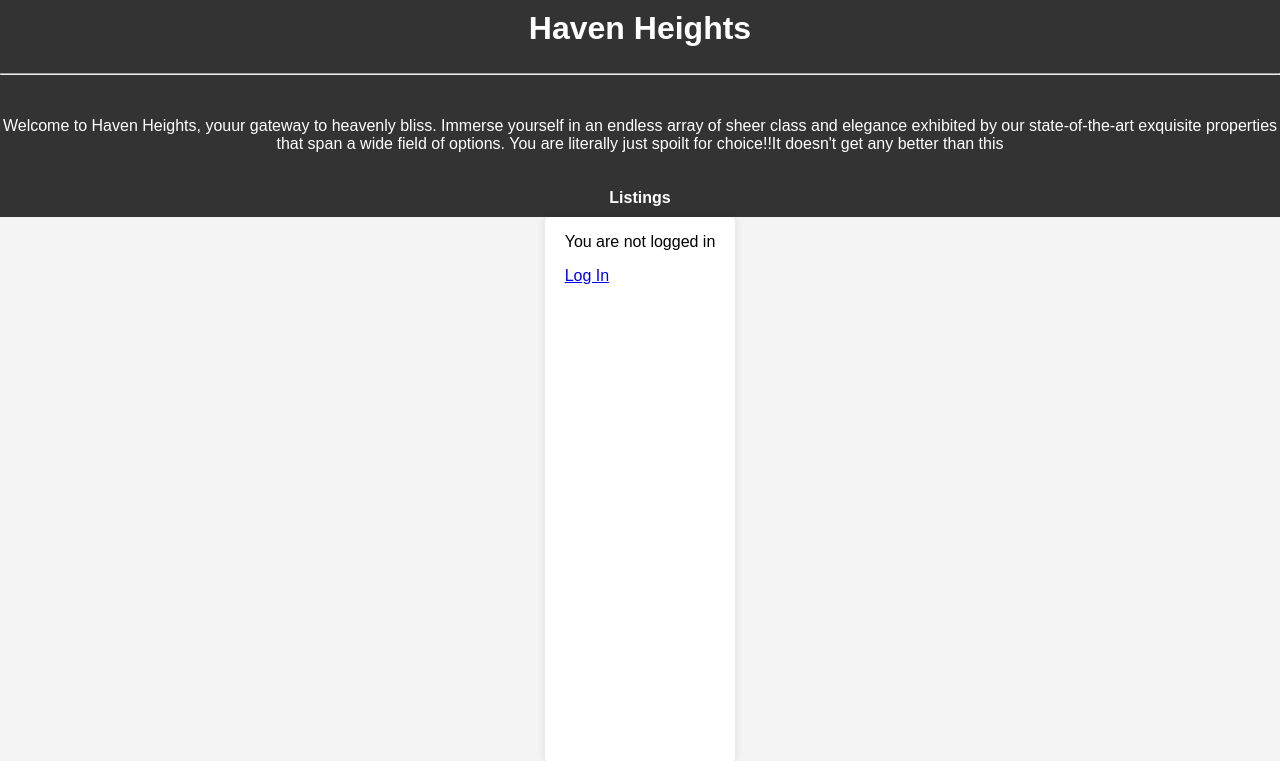
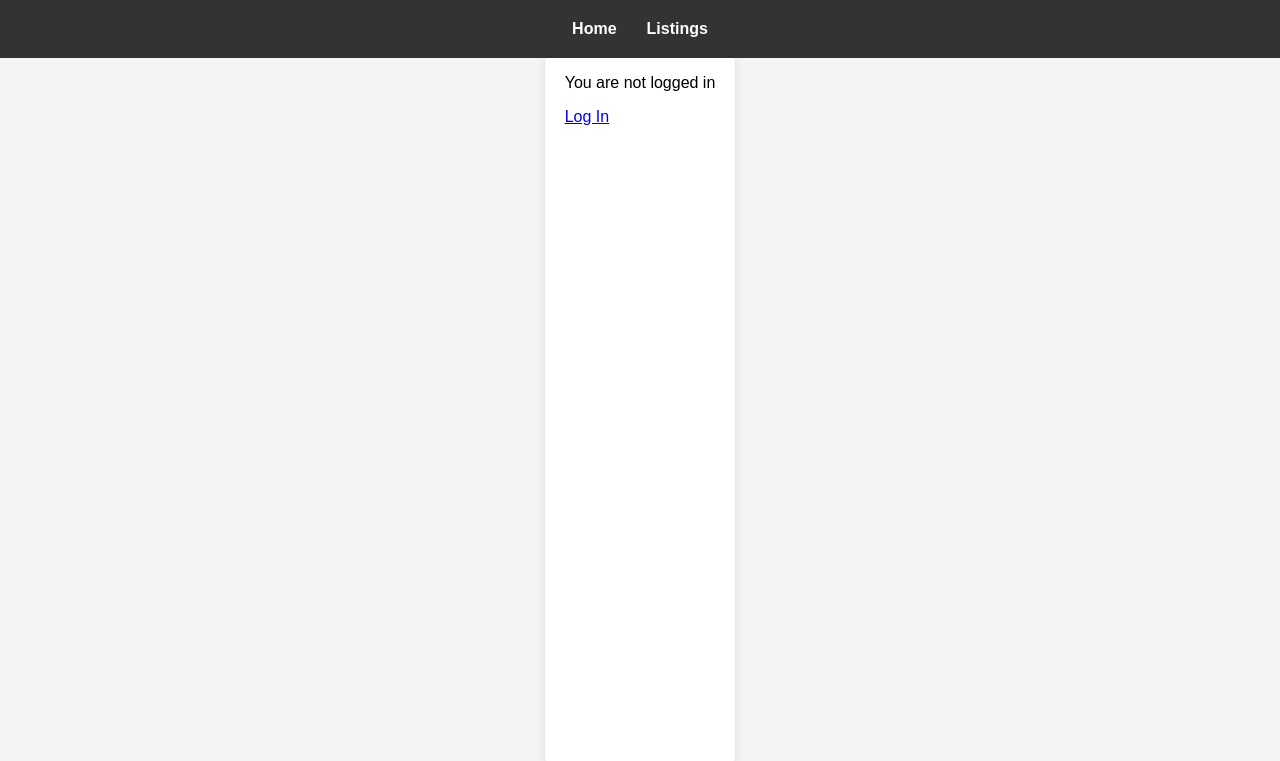
Before and after one commit to DavidMarkNjogu/Project4-copy, a Django app: page / in a window 1280 px wide. Shown: the top 761 px of the page. Run offline with Django 4.2, Linux system fonts and the light colour scheme.

Commit message:
Refactor base.html to improve header structure and enhance welcome message

```diff
--- a/templates/base.html
+++ b/templates/base.html
@@ -9,21 +9,20 @@
 </head>
 <body>
     <header>
-        <h1>Haven Heights</h1>
-        <br>
-        <hr>
-        <br>
-        <p>Welcome to Haven Heights, youur gateway to heavenly bliss. Immerse yourself in an endless array of sheer class and elegance exhibited by our state-of-the-art exquisite properties that span a wide field of options. You are literally just spoilt for choice!!It doesn't get any better than this</p>
-    </header>
     <nav>
         <ul>
-<!--        <li><a href="{% url 'home' %}">Home</a></li>-->
+            <li><a href="{% url 'home' %}">Home</a></li>
             <li><a href="{% url 'listings' %}">Listings</a></li>
         </ul>
     </nav>
+    </header>
+
     <main class="container">
         {% block content %}
         <!-- Page-specific content will go here -->
+        <h1>Haven Heights</h1>
+        <br><hr> <br>
+        <p>Welcome to Haven Heights, your gateway to heavenly bliss. Immerse yourself in an endless array of sheer class and elegance exhibited by our state-of-the-art exquisite properties that span a wide field of options. You are literally just spoilt for choice!!It doesn't get any better than this</p>
         {% endblock %}
     </main>
     <footer>
```
